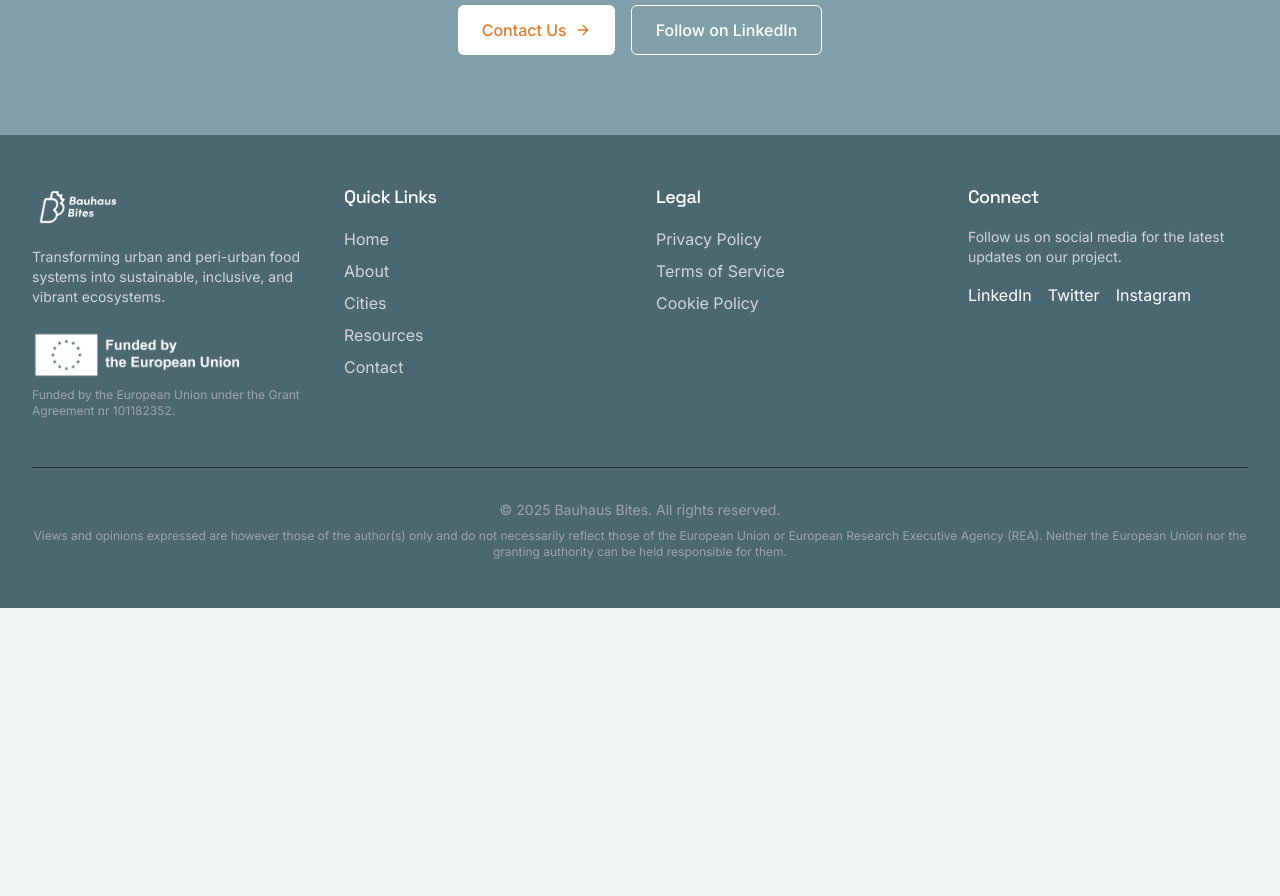
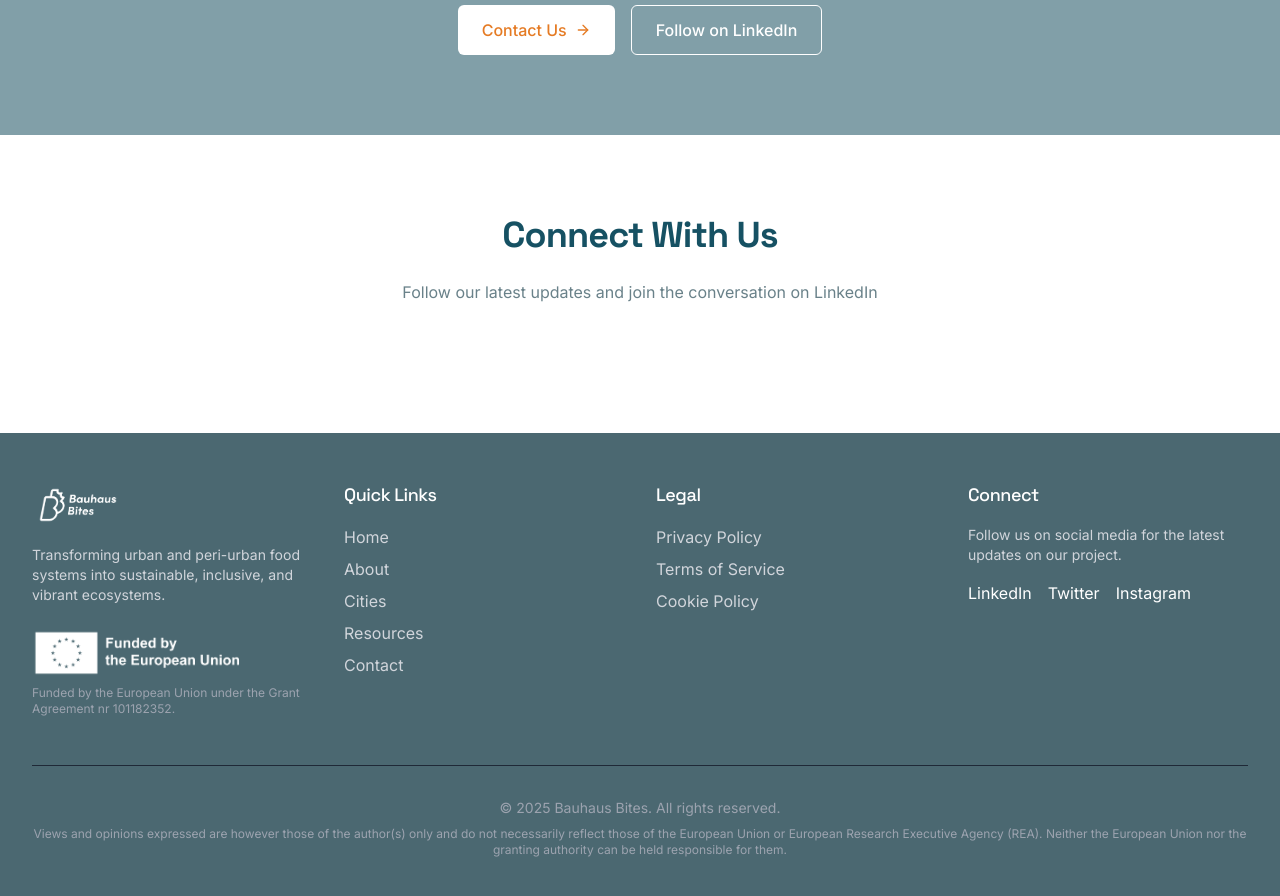
Before and after one commit to erikisberg/bauhaus-bites-ecosystems, a React (Vite) app: page / in a window 1280 px wide. Shown: the part 4040-4936 px from the top of the page. Before the commit the page ends 4648 px from the top, so only its background shows below. Built offline with nearby package versions, Linux system fonts and the light colour scheme.

Commit message:
Add LinkedIn feed section
Add a LinkedIn feed embed to the bottom of the home page.

```diff
--- a/index.html
+++ b/index.html
@@ -1,3 +1,4 @@
+
 <!DOCTYPE html>
 <html lang="en">
   <head>
@@ -22,5 +23,7 @@
     <!-- IMPORTANT: DO NOT REMOVE THIS SCRIPT TAG OR THIS VERY COMMENT! -->
     <script src="https://cdn.gpteng.co/gptengineer.js" type="module"></script>
     <script type="module" src="/src/main.tsx"></script>
+    <!-- Elfsight LinkedIn Feed Widget -->
+    <script src="https://static.elfsight.com/platform/platform.js" data-use-service-core defer></script>
   </body>
 </html>
--- /dev/null
+++ b/src/components/home/LinkedInFeedSection.tsx
@@ -0,0 +1,42 @@
+
+import { useEffect } from 'react';
+
+const LinkedInFeedSection = () => {
+  useEffect(() => {
+    // Load the Elfsight script
+    const script = document.createElement('script');
+    script.src = 'https://static.elfsight.com/platform/platform.js';
+    script.async = true;
+    document.body.appendChild(script);
+
+    return () => {
+      // Clean up the script when component unmounts
+      document.body.removeChild(script);
+    };
+  }, []);
+
+  return (
+    <section className="section-padding bg-white">
+      <div className="max-w-7xl mx-auto">
+        <div className="text-center mb-12">
+          <h2 className="text-3xl md:text-4xl font-bold mb-6 text-bauhaus-dark">
+            Connect With Us
+          </h2>
+          <p className="max-w-3xl mx-auto leading-relaxed text-bauhaus-medium/80">
+            Follow our latest updates and join the conversation on LinkedIn
+          </p>
+        </div>
+
+        <div className="mx-auto">
+          {/* Elfsight LinkedIn Feed Widget */}
+          <div
+            className="elfsight-app-741c871a-27ab-4b08-8f61-7bc2177fce35"
+            data-elfsight-app-lazy
+          ></div>
+        </div>
+      </div>
+    </section>
+  );
+};
+
+export default LinkedInFeedSection;
--- a/src/pages/Index.tsx
+++ b/src/pages/Index.tsx
@@ -7,6 +7,7 @@ import MissionSection from '../components/home/MissionSection';
 import NewsSection from '../components/home/NewsSection';
 import CitiesSection from '../components/home/CitiesSection';
 import JoinSection from '../components/home/JoinSection';
+import LinkedInFeedSection from '../components/home/LinkedInFeedSection';
 
 const Index = () => {
   const [currentSlide, setCurrentSlide] = useState(0);
@@ -45,6 +46,8 @@ const Index = () => {
 
       <JoinSection />
 
+      <LinkedInFeedSection />
+
       <Footer />
     </div>
   );
```
